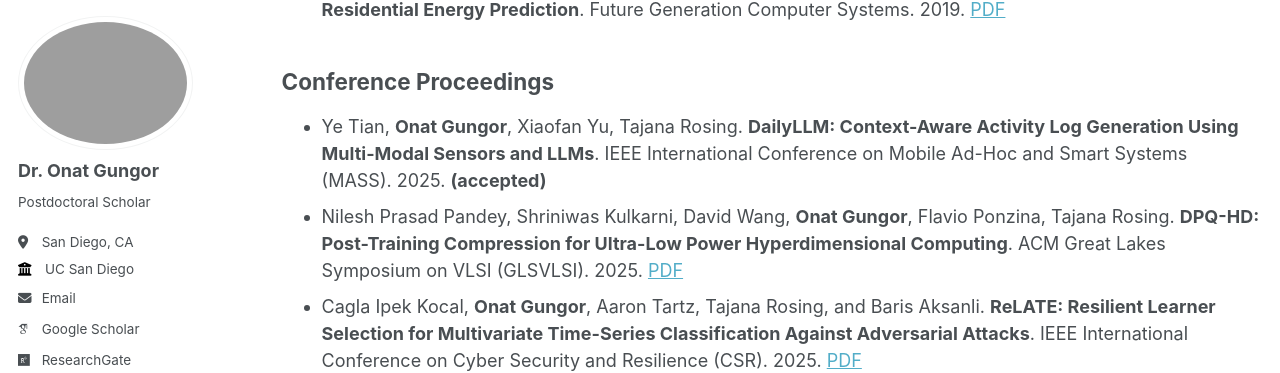
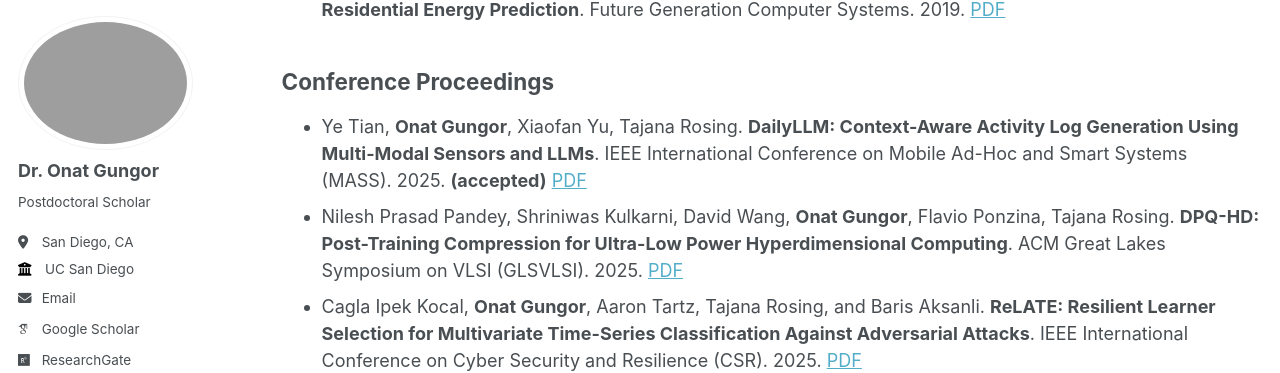
Before and after one commit to onatucsd/onatucsd.github.io, a Jekyll site: the page built from _pages/publications.md, in a window 1280 px wide and 900 px high, scrolled down 534 px. Shown: the part 90-463 px from the top of the window. Built offline with Jekyll 4.4.1, drawn with Linux system fonts in a browser that asks for light colours; some web fonts are replaced.

Commit message:
Update publications.md

```diff
--- a/_pages/publications.md
+++ b/_pages/publications.md
@@ -15,7 +15,7 @@ author_profile: true
 * **Onat Gungor**, Baris Aksanli, and Reyhan Aydogan. **Algorithm Selection and Combining Multiple Learners for Residential Energy Prediction**. Future Generation Computer Systems. 2019. [PDF](https://www.sciencedirect.com/science/article/abs/pii/S0167739X19305795)
 
 ## Conference Proceedings
-* Ye Tian, **Onat Gungor**, Xiaofan Yu, Tajana Rosing. **DailyLLM: Context-Aware Activity Log Generation Using Multi-Modal Sensors and LLMs**. IEEE International Conference on Mobile Ad-Hoc and Smart Systems (MASS). 2025. **(accepted)**
+* Ye Tian, **Onat Gungor**, Xiaofan Yu, Tajana Rosing. **DailyLLM: Context-Aware Activity Log Generation Using Multi-Modal Sensors and LLMs**. IEEE International Conference on Mobile Ad-Hoc and Smart Systems (MASS). 2025. **(accepted)** [PDF](https://arxiv.org/abs/2507.13737)
 * Nilesh Prasad Pandey, Shriniwas Kulkarni, David Wang, **Onat Gungor**, Flavio Ponzina, Tajana Rosing. **DPQ-HD: Post-Training Compression for Ultra-Low Power Hyperdimensional Computing**. ACM Great Lakes Symposium on VLSI (GLSVLSI). 2025. [PDF](https://dl.acm.org/doi/full/10.1145/3716368.3735224)
 * Cagla Ipek Kocal, **Onat Gungor**, Aaron Tartz, Tajana Rosing, and Baris Aksanli. **ReLATE: Resilient Learner Selection for Multivariate Time-Series Classification Against Adversarial Attacks**. IEEE International Conference on Cyber Security and Resilience (CSR). 2025. [PDF](https://arxiv.org/abs/2503.07882)
 * Sean Fuhrman, **Onat Gungor**, Tajana Rosing. **CND-IDS: Continual Novelty Detection for Intrusion Detection Systems**. IEEE/ACM Design Automation Conference (DAC). 2025. [PDF](https://arxiv.org/abs/2502.14094)
```
